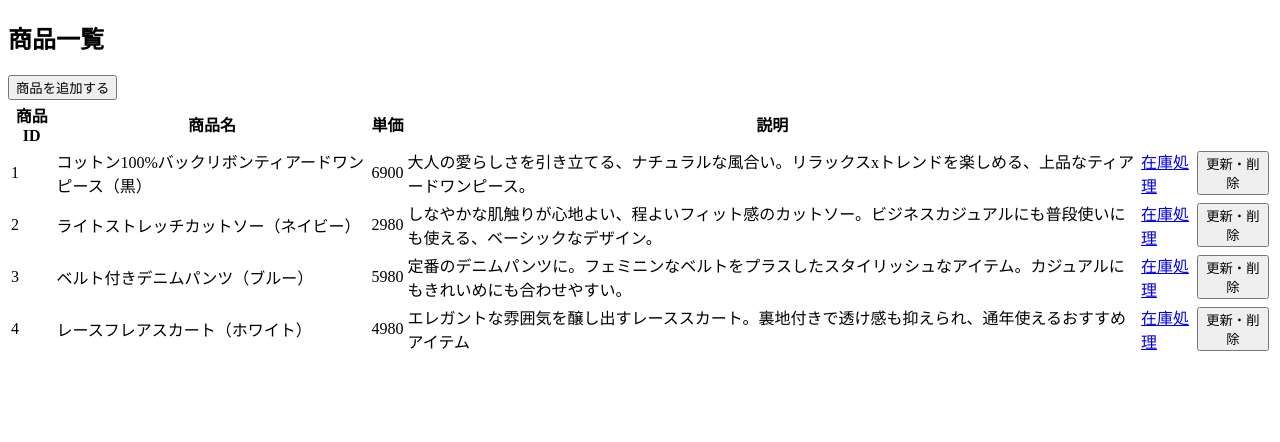
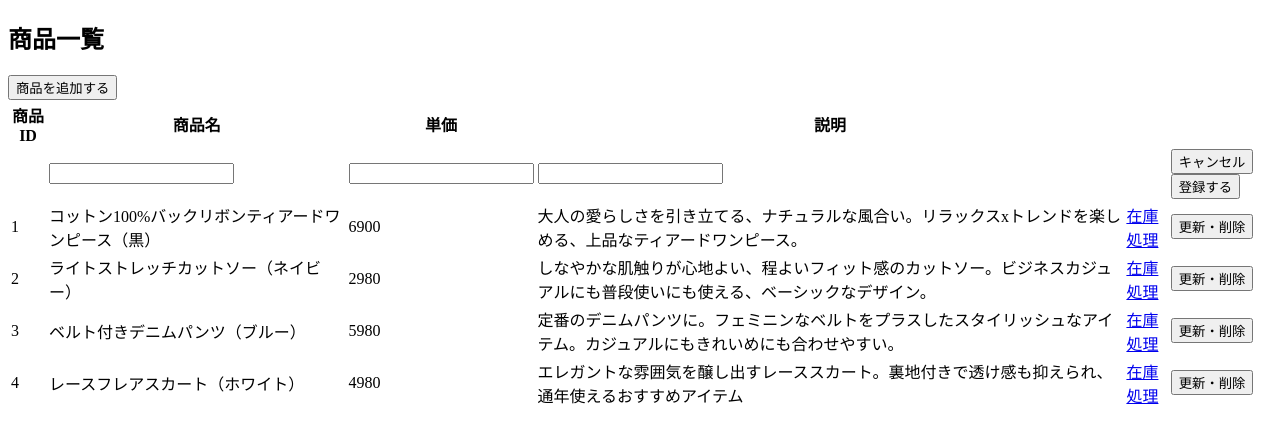
Before and after one commit to takumi-ya/writing-full-stack-web-devlopment, a Next.js app in the folder frontend/: page /inventory/products in a window 1280 px wide. Both pictures are taken after a click on the button "商品を追加する". Shown: the top 442 px of the page. Built offline with nearby package versions, Linux system fonts and the light colour scheme.

Commit message:
Add functionality to show and hide a new row for adding products

```diff
--- a/frontend/app/inventory/products/page.tsx
+++ b/frontend/app/inventory/products/page.tsx
@@ -1,7 +1,7 @@
 "use client";
 
 import Link from "next/link";
-import { useEffect, useState } from "react";
+import React, { useEffect, useState } from "react";
 import productsData from "./sample/dummy_products.json";
 
 type ProductData = {
@@ -18,10 +18,26 @@
     setData(productsData);
   }, []);
 
+  // 新規登録処理、新規登録行の表示制御
+  const [shownNewRow, setShownNewRow] = useState(false);
+  const handleShowNewRow = (event: React.MouseEvent<HTMLElement>) => {
+    event.preventDefault();
+    setShownNewRow(true);
+  };
+  const handleAddCancel = (event: React.MouseEvent<HTMLElement>) => {
+    event.preventDefault();
+    setShownNewRow(false);
+  };
+  const handleAdd = (event: React.MouseEvent<HTMLElement>) => {
+    event.preventDefault();
+    // TODO: バックエンドを使用した登録処理を呼ぶ
+    setShownNewRow(false);
+  };
+
   return (
     <div>
       <h2>商品一覧</h2>
-      <button>商品を追加する</button>
+      <button onClick={handleShowNewRow}>商品を追加する</button>
       <table>
         <thead>
           <tr>
@@ -34,6 +50,27 @@
           </tr>
         </thead>
         <tbody>
+          {shownNewRow ? (
+            <tr>
+              <td></td>
+              <td>
+                <input type="text" />
+              </td>
+              <td>
+                <input type="number" />
+              </td>
+              <td>
+                <input type="text" />
+              </td>
+              <td></td>
+              <td>
+                <button onClick={handleAddCancel}>キャンセル</button>
+                <button onClick={handleAdd}>登録する</button>
+              </td>
+            </tr>
+          ) : (
+            ""
+          )}
           {data.map((data: any) => (
             <tr key={data.id}>
               <td>{data.id}</td>
```
